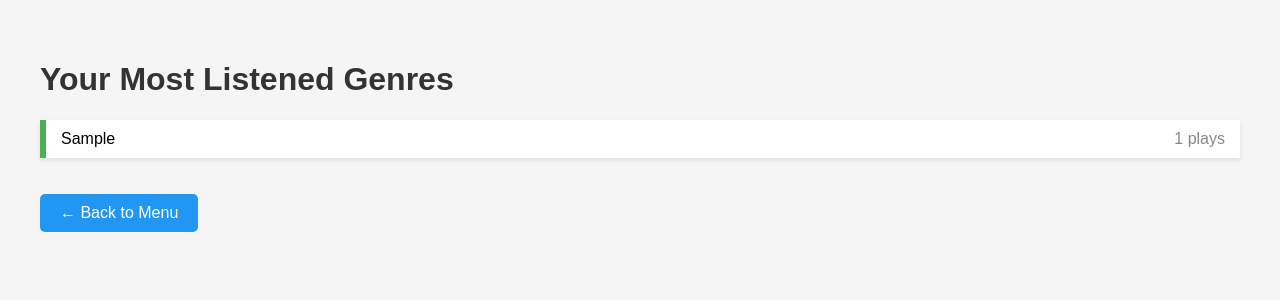
After one commit to KamilesVersion/SWOD, a Flask app: page /genres in a window 1280 px wide. The commit adds this page. Shown: the top 300 px of the page. Run offline with Flask 3, Linux system fonts and the light colour scheme; a user stored in the database is signed in; tables that the repository leaves empty hold one stand-in row (values such as "Sample post"); parts of the project's set-up code (start-up, migrations or seed data) failed here and were passed over.

Commit message:
Added page where you can see all yor listened genres

```diff
--- a/SWOD/SWOD/swod.py
+++ b/SWOD/SWOD/swod.py
@@ -1326,6 +1326,30 @@ def top_50_songs():
         return render_template("top_50_songs.html", error=f"Error fetching top songs: {str(e)}")
 
 
+# YOUR GENRES -----------------------------------------------------------
+@app.route('/genres')
+@login_required
+def genres():
+    user_id = current_user.id
+
+    # Query all genres the user has listened to, ordered by frequency
+    genre_counts = (
+        db.session.query(ListeningHistory.genre, db.func.count().label('count'))
+        .filter(
+            ListeningHistory.user_id == user_id,
+            ListeningHistory.genre.isnot(None),
+            ListeningHistory.genre != ''
+        )
+        .group_by(ListeningHistory.genre)
+        .order_by(db.func.count().desc())
+        .all()
+    )
+
+    # Create a list of dictionaries: [{'genre': 'Pop', 'count': 42}, ...]
+    genre_list = [{'genre': genre, 'count': count} for genre, count in genre_counts]
+
+    return render_template('genres.html', genre_list=genre_list)
+
 
 #-------------------------------------------------------------------------------
 
--- /dev/null
+++ b/SWOD/SWOD/templates/genres.html
@@ -0,0 +1,70 @@
+<!-- templates/genres.html -->
+<!DOCTYPE html>
+<html lang="en">
+<head>
+    <meta charset="UTF-8">
+    <title>Your Most Listened Genres</title>
+    <style>
+        body {
+            font-family: Arial, sans-serif;
+            padding: 2rem;
+            background-color: #f5f5f5;
+        }
+
+        h1 {
+            color: #333;
+        }
+
+        ul {
+            list-style-type: none;
+            padding: 0;
+        }
+
+        li {
+            background: #fff;
+            margin-bottom: 10px;
+            padding: 10px 15px;
+            border-left: 6px solid #4CAF50;
+            box-shadow: 0 2px 4px rgba(0,0,0,0.1);
+        }
+
+        .count {
+            float: right;
+            color: #888;
+        }
+
+        .back-button {
+            margin-top: 20px;
+            display: inline-block;
+            padding: 10px 20px;
+            background-color: #2196F3;
+            color: white;
+            text-decoration: none;
+            border-radius: 5px;
+        }
+
+            .back-button:hover {
+                background-color: #1976D2;
+            }
+    </style>
+</head>
+<body>
+    <h1>Your Most Listened Genres</h1>
+
+    {% if genre_list %}
+    <ul>
+        {% for item in genre_list %}
+        <li>
+            {{ item.genre }}
+            <span class="count">{{ item.count }} plays</span>
+        </li>
+        {% endfor %}
+    </ul>
+    {% else %}
+    <p>No genres found. Listen to some music to see your stats!</p>
+    {% endif %}
+
+    <!-- Back to Menu Button -->
+    <a href="{{ url_for('menu') }}" class="back-button">← Back to Menu</a>
+</body>
+</html>
--- a/SWOD/SWOD/templates/menuPage.html
+++ b/SWOD/SWOD/templates/menuPage.html
@@ -153,6 +153,7 @@
         <a href="top_10_listened_artists" class="menu-button-large">Top 10 Artists</a>
         <a href="top_10_listened_albums" class="menu-button-large">Top 10 Albums</a>
         <a href="top_50_songs" class="menu-button-large">Top 50 Songs</a>
+        <a href="genres" class="menu-button-large">Your genres</a>
     </div>
 
     <!-- Most listened song -->
```
Also changed, not shown: 1 other file.
